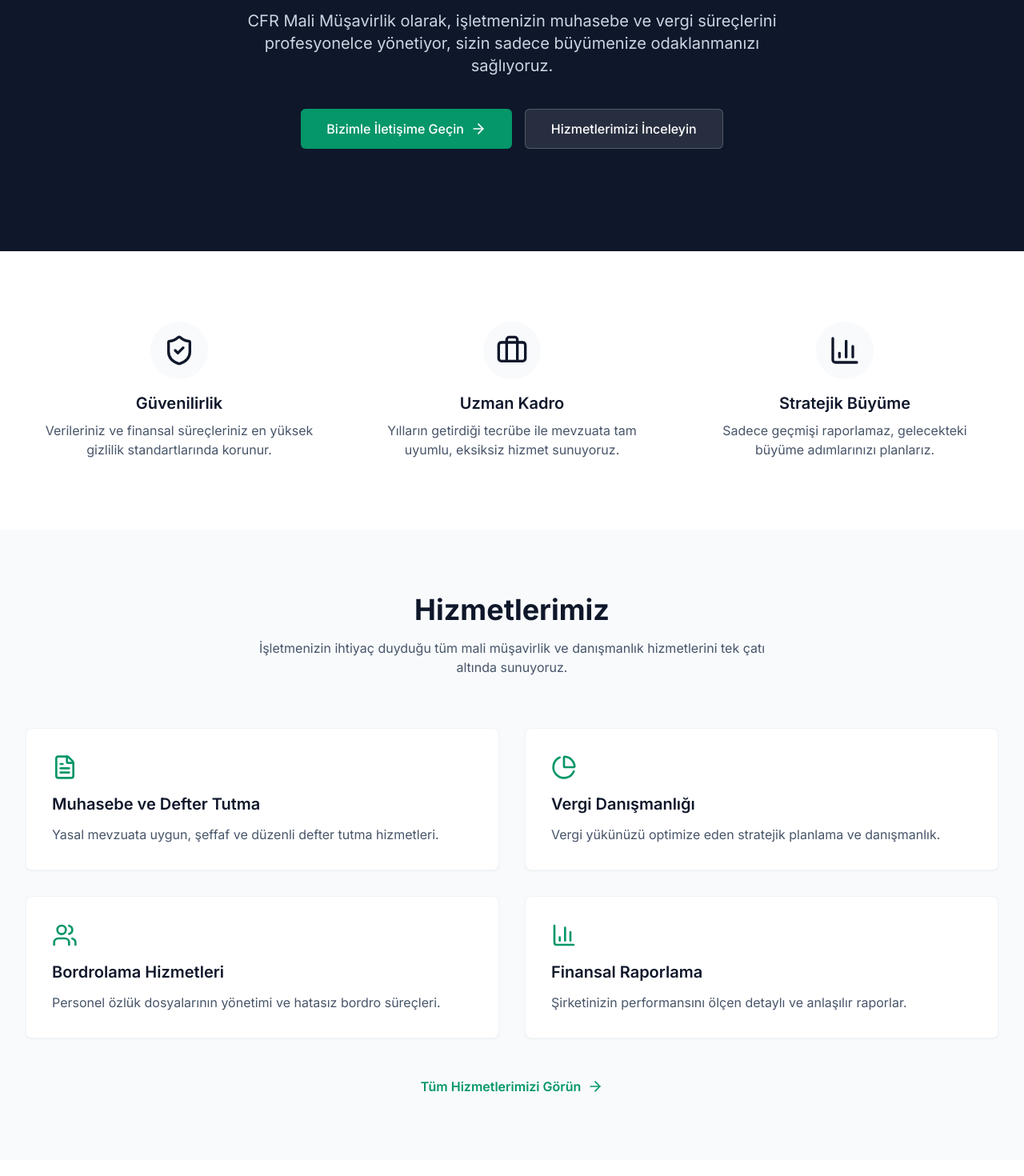
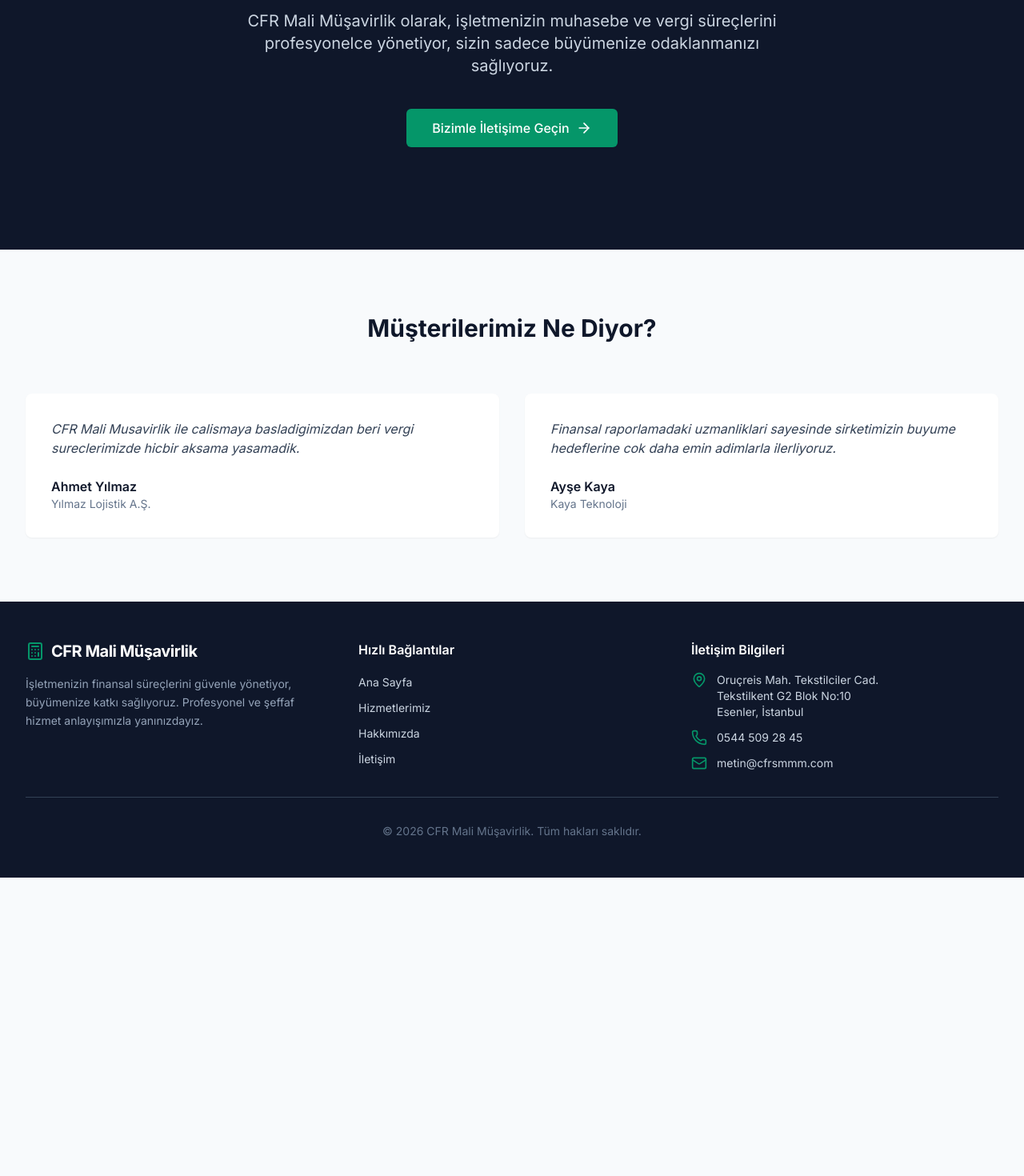
Before and after one commit to ulutastlg-hash/cfr-mali-musavirlik, a Next.js app: page / in a window 1280 px wide. Shown: the part 280-1750 px from the top of the page at 80% size. After the commit the page ends 1377 px from the top, so only its background shows below. Built offline with nearby package versions, Linux system fonts and the light colour scheme.

Commit message:
Code opgeschoond voor Vercel

```diff
--- a/app/page.tsx
+++ b/app/page.tsx
@@ -29,18 +29,17 @@ export default function Home() {
     {
       name: "Ahmet Yılmaz",
       company: "Yılmaz Lojistik A.Ş.",
-      text: 'CFR Mali Müşavirlik ile çalışmaya başladığımızdan beri vergi süreçlerimizde hiçbir aksama yaşamadık. Gerçek bir çözüm ortağı.',
+      text: "CFR Mali Musavirlik ile calismaya basladigimizdan beri vergi sureclerimizde hicbir aksama yasamadik.",
     },
     {
       name: "Ayşe Kaya",
       company: "Kaya Teknoloji",
-      text: 'Finansal raporlamadaki uzmanlıkları sayesinde şirketimizin büyüme hedeflerine çok daha emin adımlarla ilerliyoruz.',
+      text: "Finansal raporlamadaki uzmanliklari sayesinde sirketimizin buyume hedeflerine cok daha emin adimlarla ilerliyoruz.",
     },
   ];
 
   return (
     <div className="flex flex-col min-h-screen">
-      {/* Hero Section */}
       <section className="bg-brand-blue text-white py-20 lg:py-32">
         <div className="max-w-7xl mx-auto px-4 sm:px-6 lg:px-8 flex flex-col items-center text-center">
           <h1 className="text-4xl md:text-5xl lg:text-6xl font-bold tracking-tight mb-6">
@@ -54,76 +53,17 @@ export default function Home() {
               Bizimle İletişime Geçin
               <ArrowRight className="ml-2 h-5 w-5" />
             </Link>
-            <Link href="/hizmetlerimiz" className="bg-white/10 hover:bg-white/20 text-white border border-white/20 px-8 py-3 rounded-md font-medium transition-colors flex items-center justify-center">
-              Hizmetlerimizi İnceleyin
-            </Link>
           </div>
         </div>
       </section>
 
-      {/* Benefits Section */}
-      <section className="py-16 bg-white">
-        <div className="max-w-7xl mx-auto px-4 sm:px-6 lg:px-8">
-          <div className="grid grid-cols-1 md:grid-cols-3 gap-8">
-            <div className="flex flex-col items-center text-center p-6">
-              <div className="bg-brand-light p-4 rounded-full mb-4">
-                <ShieldCheck className="h-10 w-10 text-brand-blue" />
-              </div>
-              <h3 className="text-xl font-semibold text-brand-blue mb-2">Güvenilirlik</h3>
-              <p className="text-slate-600">Verileriniz ve finansal süreçleriniz en yüksek gizlilik standartlarında korunur.</p>
-            </div>
-            <div className="flex flex-col items-center text-center p-6">
-              <div className="bg-brand-light p-4 rounded-full mb-4">
-                <Briefcase className="h-10 w-10 text-brand-blue" />
-              </div>
-              <h3 className="text-xl font-semibold text-brand-blue mb-2">Uzman Kadro</h3>
-              <p className="text-slate-600">Yılların getirdiği tecrübe ile mevzuata tam uyumlu, eksiksiz hizmet sunuyoruz.</p>
-            </div>
-            <div className="flex flex-col items-center text-center p-6">
-              <div className="bg-brand-light p-4 rounded-full mb-4">
-                <BarChart3 className="h-10 w-10 text-brand-blue" />
-              </div>
-              <h3 className="text-xl font-semibold text-brand-blue mb-2">Stratejik Büyüme</h3>
-              <p className="text-slate-600">Sadece geçmişi raporlamaz, gelecekteki büyüme adımlarınızı planlarız.</p>
-            </div>
-          </div>
-        </div>
-      </section>
-
-      {/* Services Grid Section */}
       <section className="py-20 bg-brand-light">
-        <div className="max-w-7xl mx-auto px-4 sm:px-6 lg:px-8">
-          <div className="text-center mb-16">
-            <h2 className="text-3xl md:text-4xl font-bold text-brand-blue mb-4">Hizmetlerimiz</h2>
-            <p className="text-slate-600 max-w-2xl mx-auto">
-              İşletmenizin ihtiyaç duyduğu tüm mali müşavirlik ve danışmanlık hizmetlerini tek çatı altında sunuyoruz.
-            </p>
-          </div>
-          <div className="grid grid-cols-1 md:grid-cols-2 gap-8">
-            {services.map((service, index) => (
-              <div key={index} className="bg-white p-8 rounded-lg shadow-sm border border-slate-100 hover:shadow-md transition-shadow">
-                <div className="mb-4">{service.icon}</div>
-                <h3 className="text-xl font-semibold text-brand-blue mb-3">{service.title}</h3>
-                <p className="text-slate-600">{service.description}</p>
-              </div>
-            ))}
-          </div>
-          <div className="text-center mt-12">
-            <Link href="/hizmetlerimiz" className="inline-flex items-center text-brand-green font-semibold hover:text-emerald-700 transition-colors">
-              Tüm Hizmetlerimizi Görün <ArrowRight className="ml-2 h-5 w-5" />
-            </Link>
-          </div>
-        </div>
-      </section>
-
-      {/* Testimonials Section */}
-      <section className="py-20 bg-white">
         <div className="max-w-7xl mx-auto px-4 sm:px-6 lg:px-8">
           <h2 className="text-3xl font-bold text-brand-blue text-center mb-16">Müşterilerimiz Ne Diyor?</h2>
           <div className="grid grid-cols-1 md:grid-cols-2 gap-8">
             {testimonials.map((testimonial, index) => (
-              <div key={index} className="bg-brand-light p-8 rounded-lg">
-                <p className="text-slate-700 italic mb-6">'{testimonial.text}'</p>
+              <div key={index} className="bg-white p-8 rounded-lg shadow-sm">
+                <p className="text-slate-700 italic mb-6">{testimonial.text}</p>
                 <div>
                   <p className="font-semibold text-brand-blue">{testimonial.name}</p>
                   <p className="text-sm text-slate-500">{testimonial.company}</p>
```
